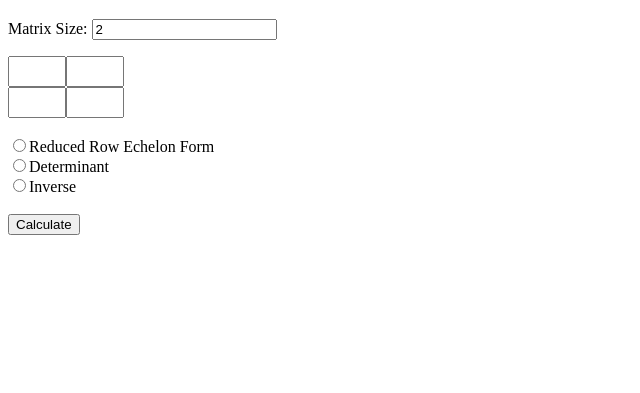
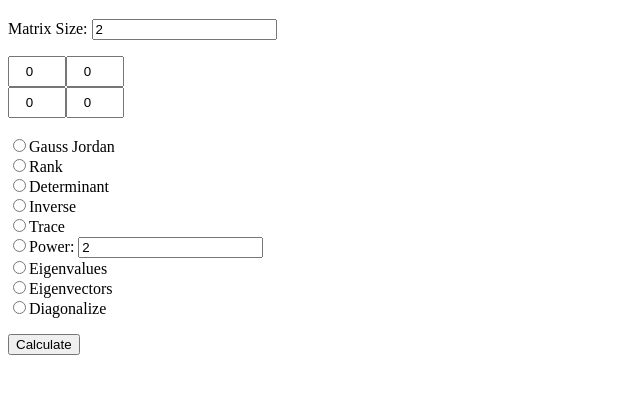
Before and after one commit to f4str/matrix-tools, a plain HTML site: page index.html in a window 1280 px wide. Shown: the part 61-454 px from the top of the page, without its empty margins (0-640 px from the left). Drawn offline with Linux system fonts and the light colour scheme.

Commit message:
implemented trace

```diff
--- a/calculator.js
+++ b/calculator.js
@@ -1,22 +1,85 @@
 function initialize() {
-	matrixDiv = document.getElementById('inputs');
-    resultDiv = document.getElementById('result');
+	inputs = document.getElementById('inputs');
+	results = document.getElementById('result');
 
-    changeSize(2);
+	changeSize(2);
 }
 
 function changeSize(size) {
-    matrixDiv.innerHTML = "";
+	inputs.innerHTML = "";
 
 	for (let i = 0; i < size; i++) {
-		let row = document.createElement("div");
+		let row = document.createElement('div');
 		row.className = "row";
-		matrixDiv.appendChild(row);
+		inputs.appendChild(row);
 		for (let j = 0; j < size; j++) {
-			let column = document.createElement("input");
+			let column = document.createElement('input');
 			column.type = "number";
 			column.className = "column";
+			column.value = 0;
 			row.appendChild(column);
 		}
 	}
 }
+
+function calculate() {
+	let options = document.getElementsByName('options');
+	let operation = 0;
+	for (let i = 0; i < options.length; i++) {
+		if (options[i].checked) {
+			operation = parseInt(options[i].value);
+			break;
+		}
+	}
+
+	matrix = [];
+	let rows = inputs.getElementsByClassName('row');
+	for (let i = 0; i < rows.length; i++) {
+		let columns = rows[i].getElementsByClassName('column');
+		let row = [];
+		for (let j = 0; j < columns.length; j++) {
+			row[j] = parseFloat(columns[j].value);
+		}
+		matrix[i] = row;
+	}
+
+	switch(operation) {
+		case 0:
+			alert('Select an option');
+			break;
+		case 1:
+			break;
+		case 2:
+			break;
+		case 3:
+			break;
+		case 4:
+			break;
+		case 5:
+			trace();
+			break;
+		case 6:
+			break;
+		case 7:
+			break;
+		case 8:
+			break;
+		case 9:
+			break;
+		default:
+			alert('not implemented');
+	}
+}
+
+function trace() {
+	let sum = 0;
+	for (let i = 0; i < matrix.length; i++) {
+		sum += matrix[i][i];
+	}
+	results.innerHTML = "<hr>";
+	// let hr = document.createElement('hr');
+	// results.appendChild(hr);
+	let text = document.createElement('div');
+	text.innerHTML = "Trace: " + sum;
+	results.appendChild(text);
+}
--- a/index.html
+++ b/index.html
@@ -13,15 +13,19 @@
 		<p>Matrix Size: <input type="number" id="size" value="2" min="1" oninput="changeSize(this.value);" /></p>
 		<div id="inputs"></div><br>
 		<div id="options">
-			<input type="radio" name="options" value="rref">Reduced Row Echelon Form<br>
-			<input type="radio" name="options" value="determinant">Determinant<br>
-			<input type="radio" name="options" value="inverse">Inverse<br>
-		</div><br>
-		<button onclick="calculate();">Calculate</button>
-	</div><br>
-	<div id="result">
-
+			<input type="radio" name="options" value="1" id="rref"><label for="rref">Gauss Jordan</label><br>
+			<input type="radio" name="options" value="2" id="rank"><label for="rank">Rank</label><br>
+			<input type="radio" name="options" value="3" id="det"><label for="det">Determinant</label><br>
+			<input type="radio" name="options" value="4" id="inverse"><label for="inverse">Inverse</label><br>
+			<input type="radio" name="options" value="5" id="trace"><label for="trace">Trace</label><br>
+			<input type="radio" name="options" value="6" id="power"><label for="power">Power:</label> <input type="number" id="power" value="2" /><br>
+			<input type="radio" name="options" value="7" id="eigenvalues"><label for="eigenvalues">Eigenvalues</label><br>
+			<input type="radio" name="options" value="8" id="eigenvectors"><label for="eigenvectors">Eigenvectors</label><br>
+			<input type="radio" name="options" value="9" id="diagonalize"><label for="diagonalize">Diagonalize</label>
+		</div>
+		<p><button onclick="calculate();">Calculate</button></p>
 	</div>
+	<div id="result"></div>
 </body>
 
 </html>
```
